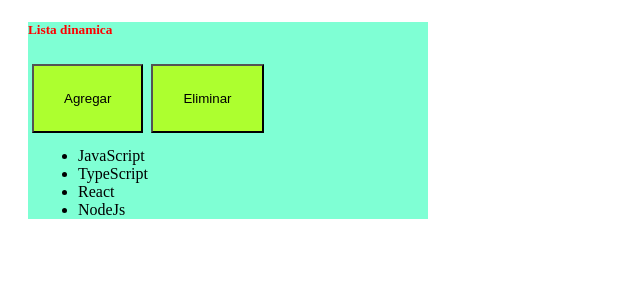
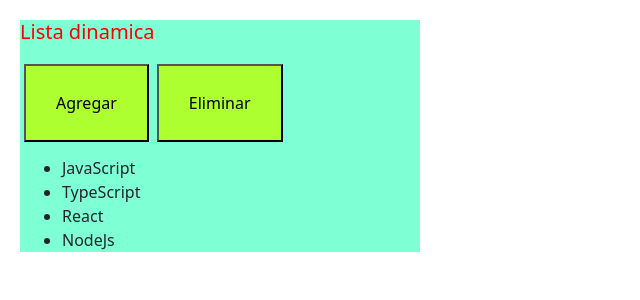
Before and after one commit to DanielGuzmanV/React-Ts-Fundamentos, a React (Vite) app: page / in a window 1280 px wide. Shown: the top 300 px of the page, without its empty margins (0-640 px from the left). Built offline with nearby package versions, Linux system fonts and the light colour scheme.

Commit message:
se quitaron algunos className de bootstrap

```diff
--- a/src/components/Button/index.tsx
+++ b/src/components/Button/index.tsx
@@ -9,7 +9,6 @@ type Props = {
 function Button({children, onClickButton}: Props) {
 
   const classNameStyle = [
-    `btn btn-primary`,
     stylesCss.button,
     stylesCss.padded
   ].join(' ');
--- a/src/components/Card.tsx
+++ b/src/components/Card.tsx
@@ -10,7 +10,7 @@ function Card(props: CardProps) {
   const { children } = props;
 
   return (
-    <div className="card"
+    <div className=""
       style={{
         width: '400px',
         margin: '20px'
@@ -37,8 +37,8 @@ export function CardTitle(props: CardBodyProps) {
   const {title, text} = props;
   return (
     <Fragment>
-      <h5 className="card-title" style={{color: 'red'}}>{title}</h5>
-      <p className="card-text">{text}</p>
+      <h5 className="" style={{color: 'red'}}>{title}</h5>
+      <p className="">{text}</p>
     </Fragment>
   )
 }
--- a/src/components/List.tsx
+++ b/src/components/List.tsx
@@ -16,7 +16,7 @@ function List({dataProps, onSelect}: Props) {
   // ==========================================================
 
   return (
-    <ul className="list-group"
+    <ul
         style={{
           margin: '10px'
         }}
@@ -27,7 +27,7 @@ function List({dataProps, onSelect}: Props) {
         <li
           onClick={() => handleClick(elementos, idx)}
           key={elementos}
-          className={`list-group-item ${index == idx ? "active" : ""}`}
+          className={` ${index == idx ? "active" : ""}`}
         >
           {elementos}
         </li>
--- a/src/main.tsx
+++ b/src/main.tsx
@@ -1,7 +1,7 @@
 import { StrictMode } from 'react'
 import { createRoot } from 'react-dom/client'
 import App from './App.tsx'
-// import 'bootstrap/dist/css/bootstrap.min.css';
+import 'bootstrap/dist/css/bootstrap.min.css';
 
 createRoot(document.getElementById('root')!).render(
   <StrictMode>
```
